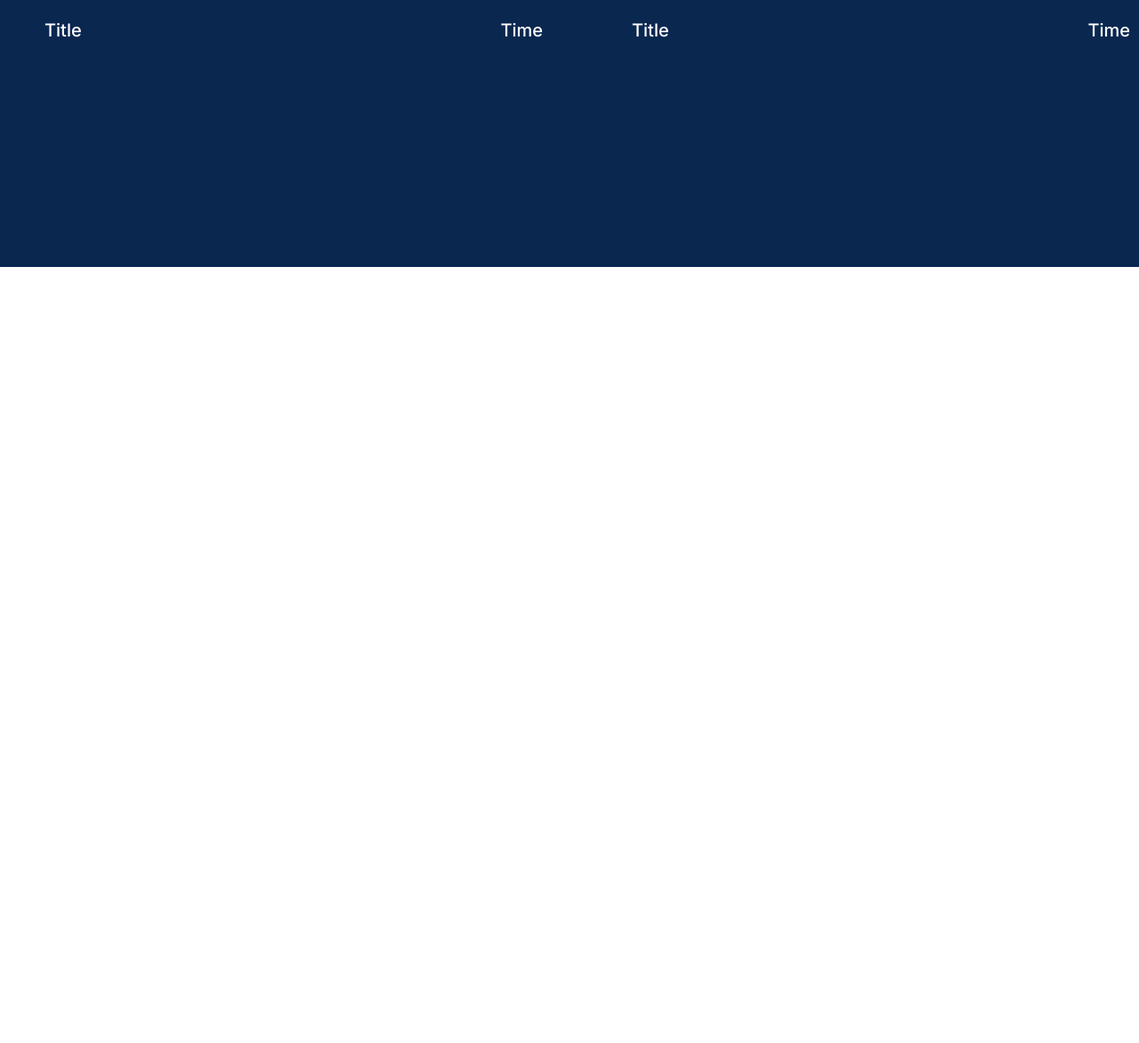
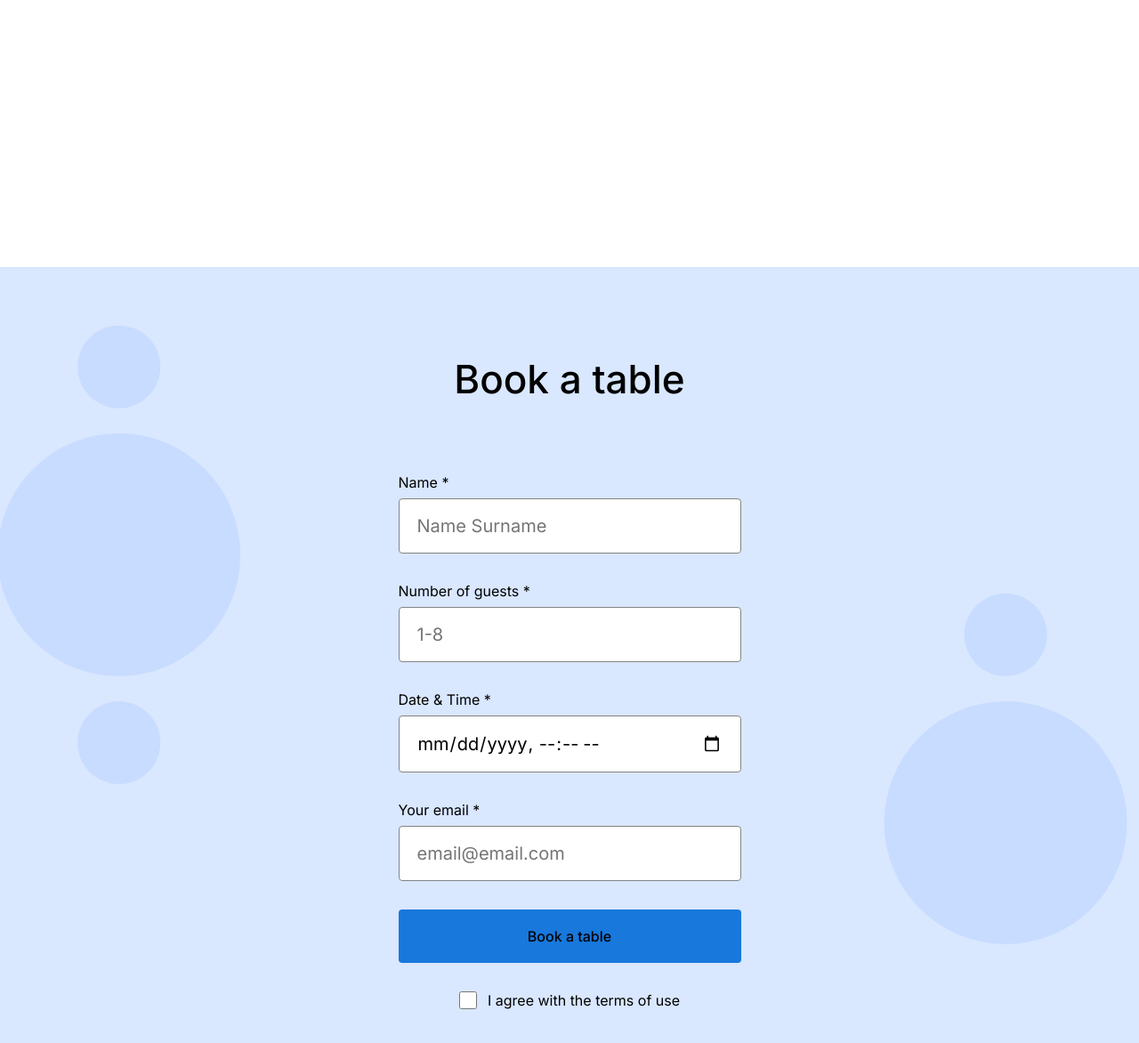
Before and after one commit to isolebo/se_project_coffeeshop, a plain HTML site: page index.html in a window 1280 px wide. Shown: the part 1476-2648 px from the top of the page at 89% size. Before the commit the page ends 1776 px from the top, so only its background shows below. Drawn offline with Linux system fonts and the light colour scheme.

Commit message:
Updated the reservation section codes in html and css

```diff
--- a/index.html
+++ b/index.html
@@ -47,7 +47,7 @@
           </ul>
         </nav>
         <h1 class="header__title">
-          <span class="header__span_accent">Specialty coffee</span>
+          <span class="header__span-accent">Specialty coffee</span>
           in the Triple Peaks Library
         </h1>
         <p class="header__description">
@@ -81,38 +81,92 @@
           <ul class="recipes__videos">
             <li>
               <iframe
+                class="recipes__iframe"
                 width="560"
                 height="315"
                 src="https://www.youtube.com/embed/j6VlT_jUVPc?si=iexNfE-4oE56N-VO"
                 title="YouTube video player"
-                frameborder="0"
                 allow="accelerometer; autoplay; clipboard-write; encrypted-media; gyroscope; picture-in-picture; web-share"
                 referrerpolicy="strict-origin-when-cross-origin"
                 allowfullscreen
               ></iframe>
-              <p class="recipes_video-caption">
+              <p class="recipes__video-caption">
                 <span>Title</span> <span>Time</span>
               </p>
             </li>
             <li>
               <iframe
+                class="recipes__iframe"
                 width="560"
                 height="315"
                 src="https://www.youtube.com/embed/st571DYYTR8?si=89YM9UC9aM1CzuRP"
                 title="YouTube video player"
-                frameborder="0"
                 allow="accelerometer; autoplay; clipboard-write; encrypted-media; gyroscope; picture-in-picture; web-share"
                 referrerpolicy="strict-origin-when-cross-origin"
                 allowfullscreen
-              ></iframe>
-              <p class="recipes_video-caption">
+              >
+              </iframe>
+              <p class="recipes__video-caption">
                 <span>Title</span> <span>Time</span>
               </p>
             </li>
           </ul>
         </section>
 
-        <section id="reservation" class="reservation"></section>
+        <section id="reservation" class="reservation">
+          <h2 class="reservation__title">Book a table</h2>
+          <form class="reservation__form form">
+            <fieldset class="form__fieldset">
+              <label for="name-input" class="form__label">
+                Name *
+                <input
+                  type="text"
+                  id="name-input"
+                  class="form__input"
+                  placeholder="Name Surname"
+                  required
+                />
+              </label>
+              <label for="number-input" class="form__label">
+                Number of guests *
+                <input
+                  type="number"
+                  id="number-input"
+                  class="form__input"
+                  min="1"
+                  max="8"
+                  placeholder="1-8"
+                  required
+                />
+              </label>
+              <label for="datetime-input" class="form__label">
+                Date & Time *
+                <input
+                  type="datetime-local"
+                  class="form__input"
+                  id="datetime-input"
+                  required
+                />
+              </label>
+              <label for="email-input" class="form__label">
+                Your email *
+                <input
+                  type="email"
+                  id="email-input"
+                  class="form__input"
+                  placeholder="email@email.com"
+                  required
+                />
+              </label>
+            </fieldset>
+            <button class="form__button">Book a table</button>
+            <label class="form__label form__label_type_checkbox">
+              <input class="form__checkbox" type="checkbox" />
+              I agree with the terms of use
+            </label>
+          </form>
+        </section>
+
         <section id="menu" class="menu"></section>
         <section class="about"></section>
       </main>
--- a/pages/index.css
+++ b/pages/index.css
@@ -96,7 +96,7 @@
 }
 .recipes {
   color: #fff;
-  background-color: #0a2750;
+  background-color: ;
   padding: 100px 80px 215px;
 }
 
@@ -124,7 +124,7 @@
   gap: 100px;
   list-style: none;
 }
-.recipes_video-caption {
+.recipes__video-caption {
   display: flex;
   justify-content: space-between;
   font-family: "Inter", "Arial", sans-serif;
@@ -133,3 +133,91 @@
   font-size: 20px;
   line-height: 30px;
 }
+
+.recipes__iframe {
+  border: none;
+}
+
+.reservation {
+  padding: 100px 0 120px;
+  background: center / cover no-repeat #d9e7ff
+    url(../images/background_reservation.svg);
+}
+.reservation__title {
+  margin: 0 0 80px;
+  text-align: center;
+  font-family: Inter;
+  font-style: normal;
+  font-weight: 500;
+  font-size: 44px;
+  line-height: 52px;
+}
+
+.reservation__form {
+  margin: 0 auto;
+}
+
+.form {
+  max-width: 385px;
+}
+
+.form__input {
+  display: block;
+  width: 100%;
+  padding: 15px 20px;
+  box-sizing: border-box;
+  margin: 8px 0 32px;
+  border: 1px solid #838383;
+  border-radius: 4px;
+}
+
+.form__fieldset {
+  margin: 0;
+  padding: 0;
+  border: none;
+}
+.form_label {
+  font-family: Inter;
+  font-style: normal;
+  font-weight: 500;
+  font-size: 16px;
+  line-height: 20px;
+}
+
+.form__input {
+  font-family: Inter;
+  font-style: normal;
+  font-weight: normal;
+  font-size: 20px;
+  line-height: 30px;
+  color: #000;
+}
+
+.form__button {
+  border-radius: 4px;
+  width: 100%;
+  border: none;
+  padding: 20px 0;
+  margin-bottom: 32px;
+  font-family: Inter;
+  font-style: normal;
+  background-color: #1878dc;
+  font-weight: 500;
+  font-size: 16px;
+  line-height: 20px;
+}
+
+.form__button:hover {
+  background-color: #3f96f3;
+}
+.form__checkbox {
+  border-radius: 2px;
+  width: 20px;
+  height: 20px;
+}
+
+.form__label_type_checkbox {
+  display: flex;
+  gap: 12px;
+  justify-content: center;
+}
```
Also changed, not shown: images/check.svg (deleted).
